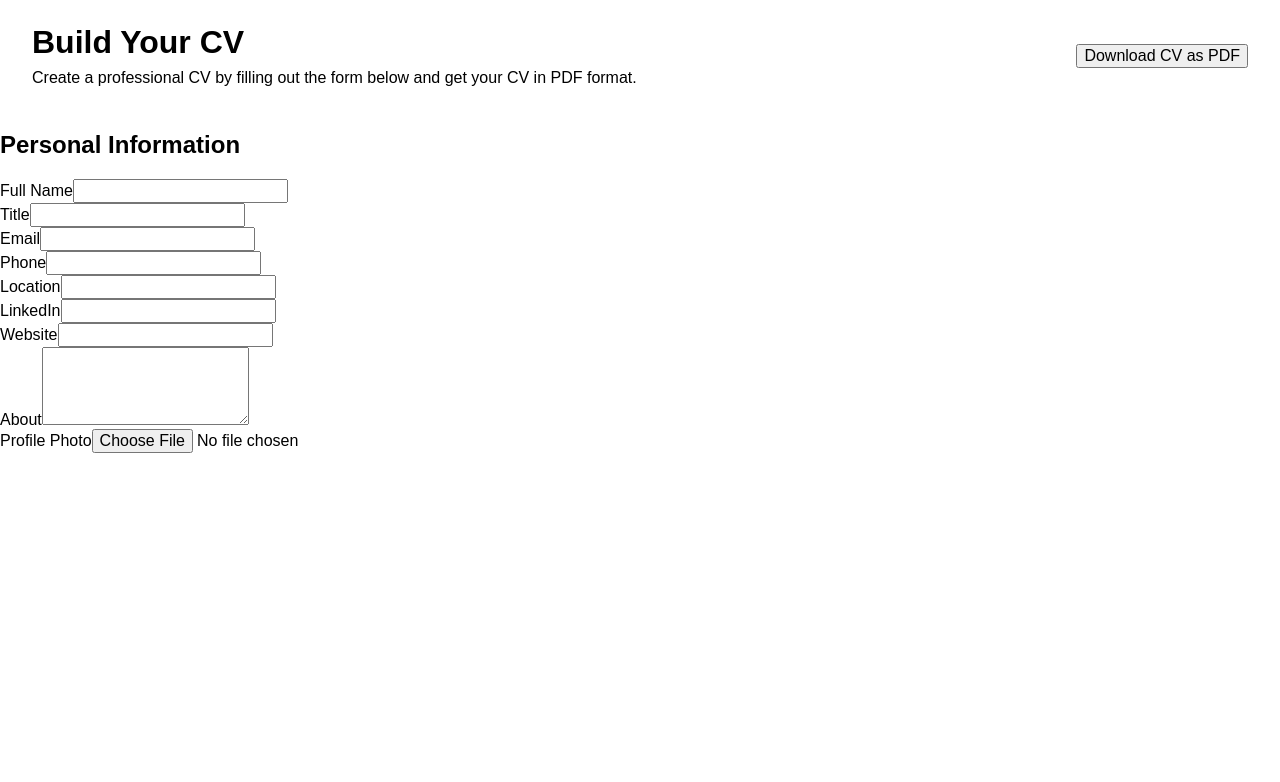
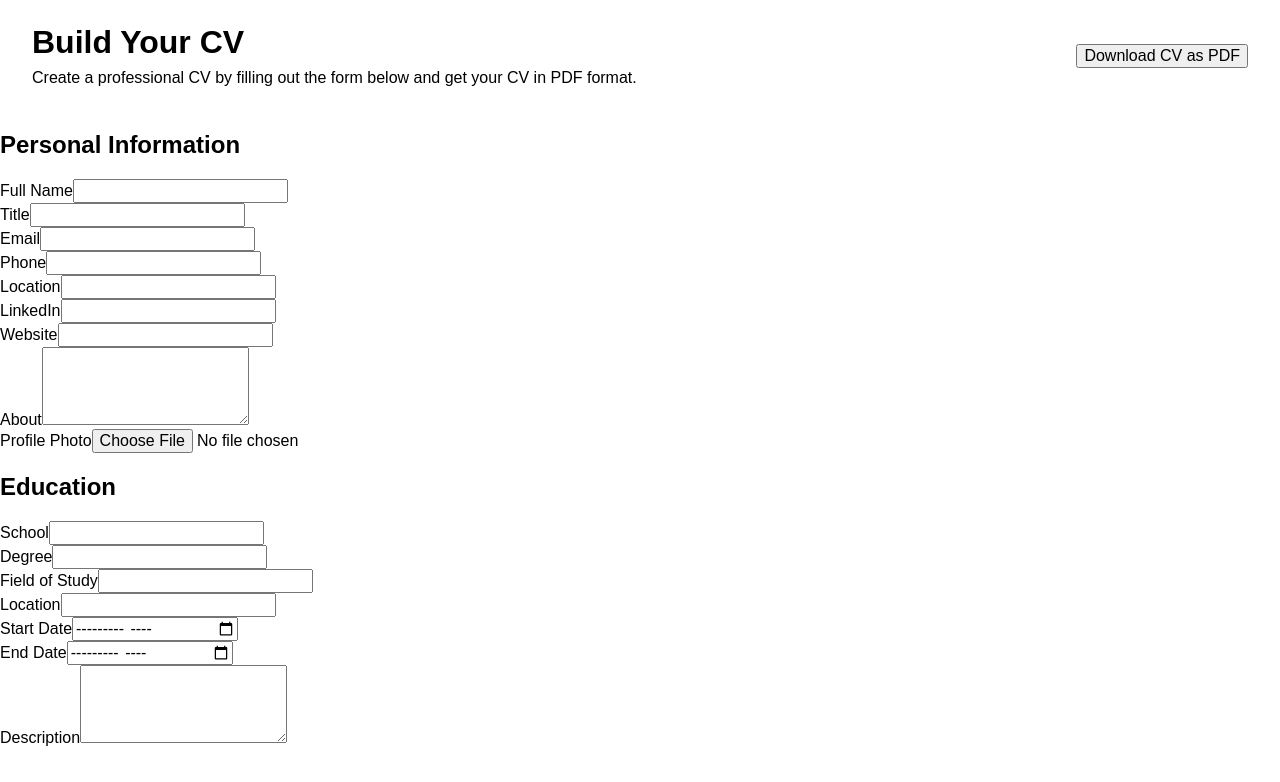
Before and after one commit to canberkg67/cv-app, a React (Vite) app: page / in a window 1280 px wide. Shown: the top 782 px of the page. Built offline with nearby package versions, Linux system fonts and the light colour scheme.

Commit message:
feat: add Education component in Form

```diff
--- a/src/components/Education.jsx
+++ b/src/components/Education.jsx
@@ -0,0 +1,69 @@
+export default function Education() {
+    return (
+        <section className="education">
+            <h2>Education</h2>
+            <div>
+                <label htmlFor="school">School</label>
+                <input
+                    type="text"
+                    id="school"
+                    name="school"
+                />
+            </div>
+
+            <div>
+                <label htmlFor="degree">Degree</label>
+                <input
+                    type="text"
+                    id="degree"
+                    name="degree"
+                />
+            </div>
+
+            <div>
+                <label htmlFor="fieldOfStudy">Field of Study</label>
+                <input
+                    type="text"
+                    id="fieldOfStudy"
+                    name="fieldOfStudy"
+                />
+            </div>
+
+            <div>
+                <label htmlFor="schoolLocation">Location</label>
+                <input
+                    type="text"
+                    id="schoolLocation"
+                    name="schoolLocation"
+                />
+            </div>
+
+            <div>
+                <label htmlFor="schoolStartDate">Start Date</label>
+                <input
+                    type="month"
+                    id="schoolStartDate"
+                    name="schoolStartDate"
+                />
+            </div>
+
+            <div>
+                <label htmlFor="schoolEndDate">End Date</label>
+                <input
+                    type="month"
+                    id="schoolEndDate"
+                    name="schoolEndDate"
+                />
+            </div>
+
+            <div>
+                <label htmlFor="schoolDescription">Description</label>
+                <textarea
+                    id="schoolDescription"
+                    name="schoolDescription"
+                    rows="4"
+                />
+            </div>
+        </section>
+    );
+}
--- a/src/components/Form.jsx
+++ b/src/components/Form.jsx
@@ -1,9 +1,11 @@
+import Education from "./Education";
 import PersonalInfo from "./PersonalInfo";
 
 export default function Form() {
     return (
         <section className="cv-form">
             <PersonalInfo />
+            <Education />
         </section>
     );
 }
```
